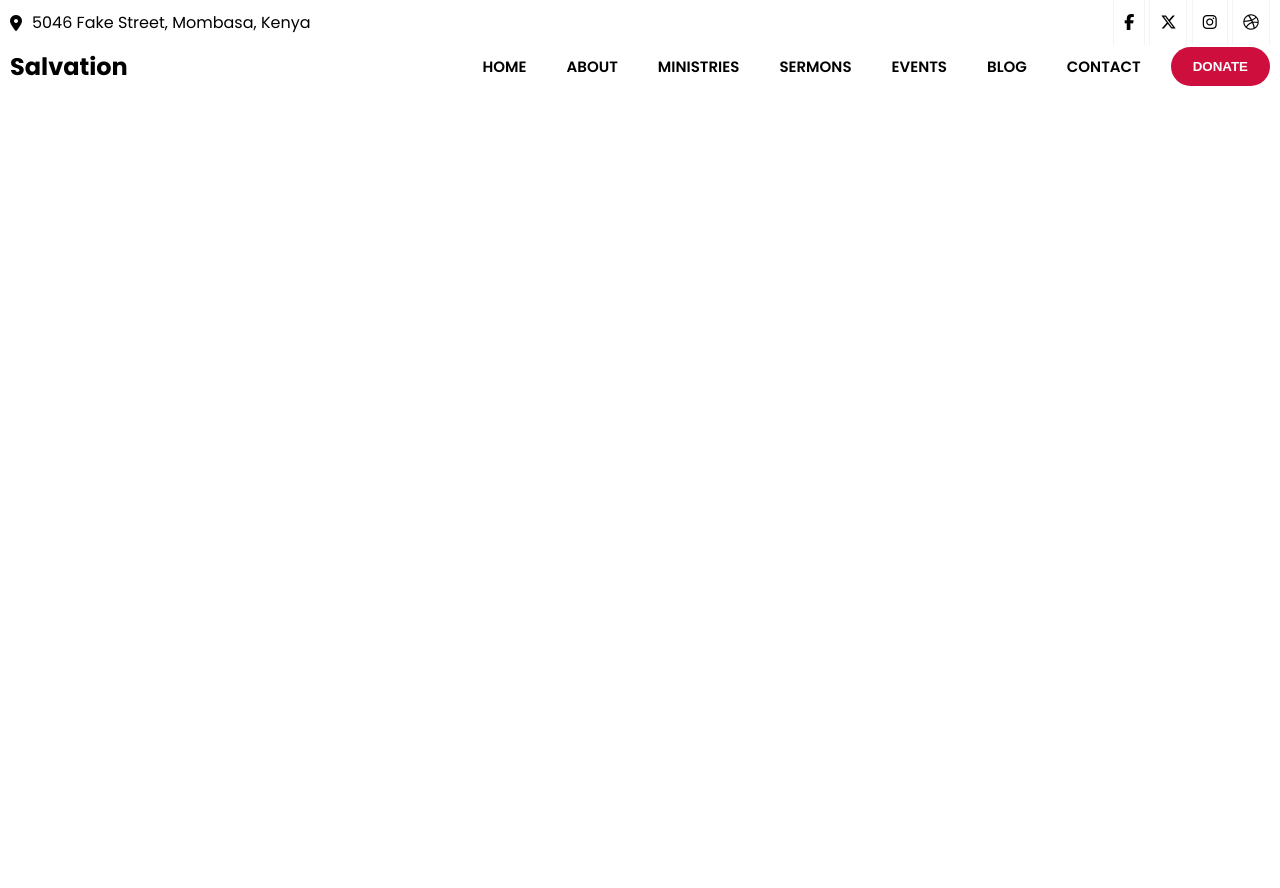
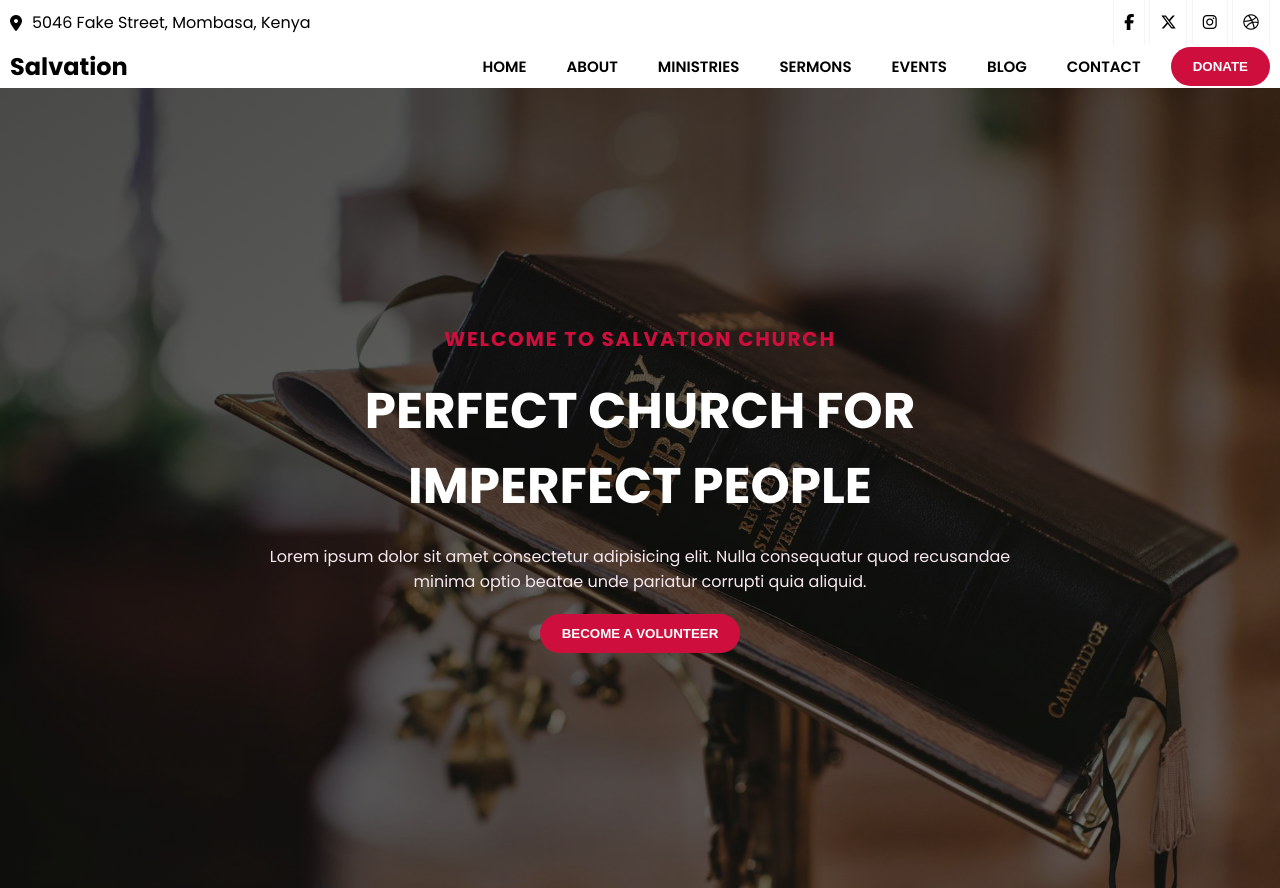
Before and after one commit to codeme254/church, a website: page index.html in a window 1280 px wide. Before the commit the page ends 800 px from the top, so only its background shows below. Drawn offline with Linux system fonts and the light colour scheme.

Commit message:
create the hero section

```diff
--- a/index.html
+++ b/index.html
@@ -65,5 +65,18 @@
         </ol>
       </nav>
     </header>
+
+    <section class="hero">
+      <div class="hero__textbox">
+        <h3 class="hero__subtitle">welcome to salvation church</h3>
+        <h2 class="hero__title">perfect church for imperfect people</h2>
+        <p class="hero__text">
+          Lorem ipsum dolor sit amet consectetur adipisicing elit. Nulla
+          consequatur quod recusandae minima optio beatae unde pariatur corrupti
+          quia aliquid.
+        </p>
+        <button class="btn btn--primary">become a volunteer</button>
+      </div>
+    </section>
   </body>
 </html>
--- a/sass/_base.scss
+++ b/sass/_base.scss
@@ -12,8 +12,14 @@ html {
   font-size: 62.5%;
 }
 
+html,
+body {
+  overflow-x: hidden;
+}
+
 body {
   font-size: 1.6rem;
   font-family: "Poppins", sans-serif;
   color: $color-black;
+  max-width: 112.5em;
 }
--- /dev/null
+++ b/sass/_home.scss
@@ -0,0 +1,48 @@
+.hero {
+  min-height: 100vh;
+  background-image: linear-gradient(
+      to right bottom,
+      rgba(0, 0, 0, 0.7),
+      rgba(0, 0, 0, 0.5)
+    ),
+    url(../img/hero.jpg);
+  background-position: center;
+  background-size: cover;
+  background-repeat: no-repeat;
+  display: flex;
+  justify-content: center;
+  align-items: center;
+
+  &__textbox {
+    width: 60%;
+    display: flex;
+    flex-direction: column;
+    justify-content: center;
+    align-items: center;
+    gap: 2rem;
+
+    @media screen and (max-width: $breakpoint-phone) {
+      width: 100%;
+    }
+  }
+
+  &__subtitle {
+    text-transform: uppercase;
+    color: $color-primary;
+    font-size: 2rem;
+    letter-spacing: 1.8px;
+    text-align: center;
+  }
+
+  &__title {
+    font-size: 5rem;
+    color: $color-white;
+    text-transform: uppercase;
+    text-align: center;
+  }
+
+  &__text {
+    color: $color-primary-light;
+    text-align: center;
+  }
+}
--- a/sass/_variables.scss
+++ b/sass/_variables.scss
@@ -5,3 +5,5 @@
 $color-black-light: #404973;
 $color-white: #fff;
 $color-white-light: #f4f4f4;
+
+$breakpoint-phone: 37.5em;
--- a/sass/main.scss
+++ b/sass/main.scss
@@ -3,3 +3,4 @@
 @import "typography";
 @import "layout";
 @import "components";
+@import "home";
```
Also changed, not shown: css/styles.css, img/hero.jpg (added).
